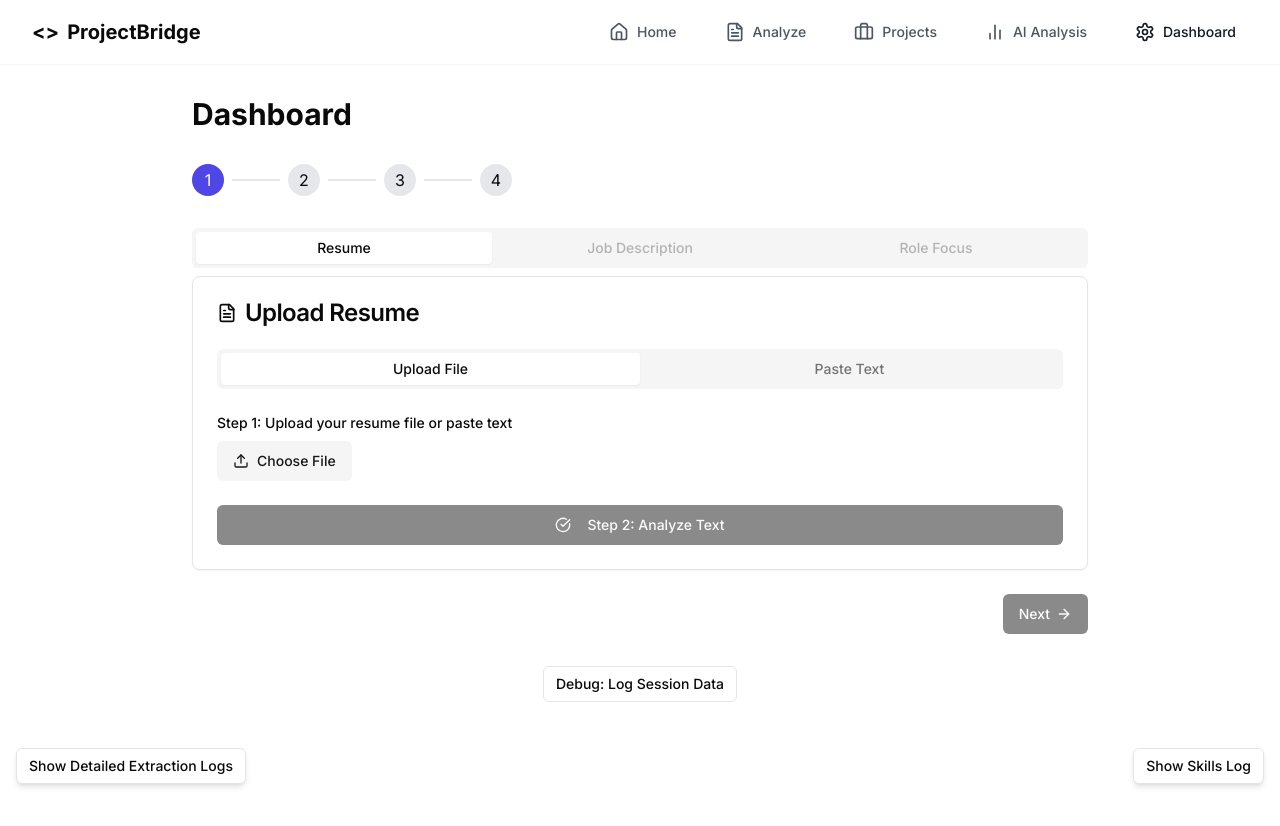
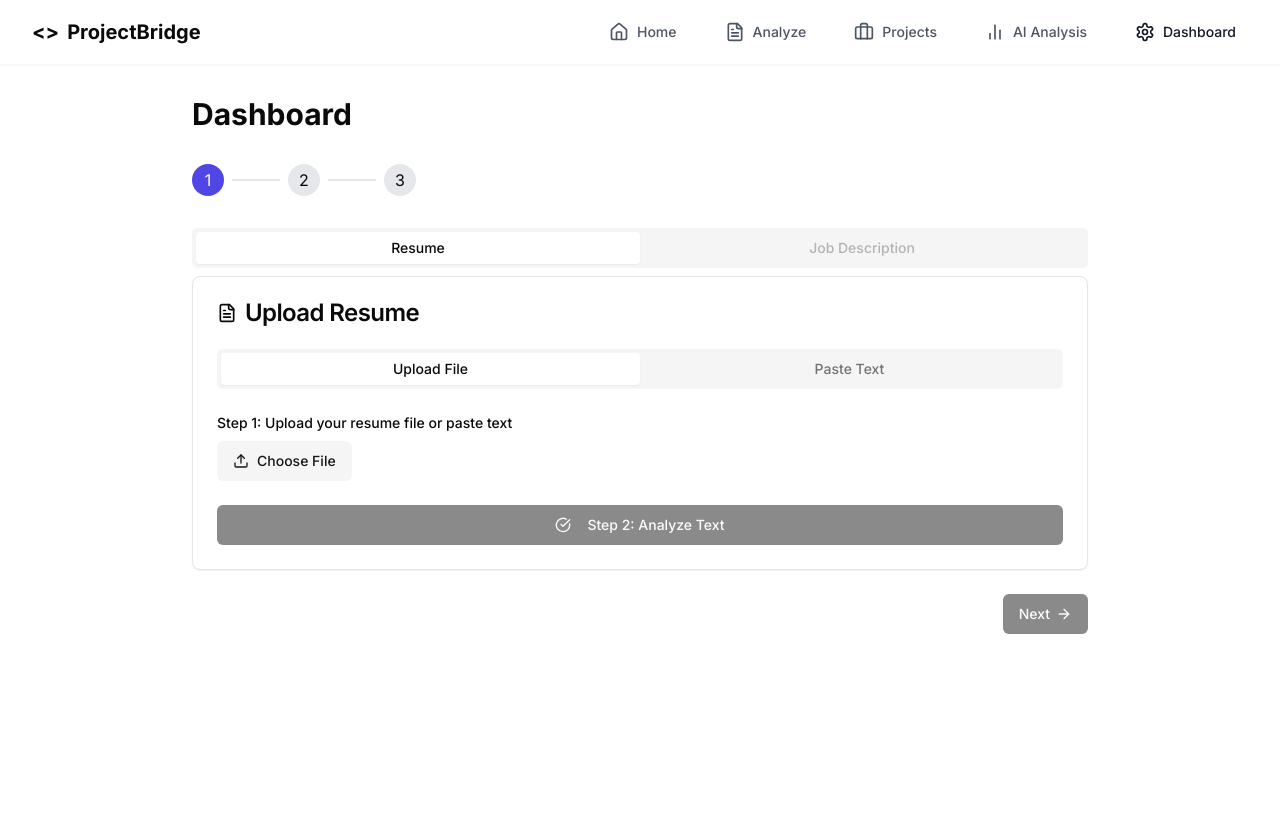
Before and after one commit to Aacgectyuoki/ProjectBridge, a Next.js app: page /dashboard in a window 1280 px wide. Shown: the top 826 px of the page. Built offline with nearby package versions, Linux system fonts and the light colour scheme.

Commit message:
leaving out unnecessary parts

```diff
--- a/app/dashboard/page.tsx
+++ b/app/dashboard/page.tsx
@@ -8,22 +8,15 @@ import { Tabs, TabsContent, TabsList, TabsTrigger } from "@/components/ui/tabs"
 import { ArrowRight } from "lucide-react"
 import { ResumeUpload } from "@/components/resume-upload"
 import { JobDescriptionInput } from "@/components/job-description-input"
-import { RoleFocusSelect } from "@/components/role-focus-select"
 import { ResumeAnalysisResults } from "@/components/resume-analysis-results"
 import { JobAnalysisResults } from "@/components/job-analysis-results"
 import { SkillsSummary } from "@/components/skills-summary"
 import type { ResumeAnalysisResult } from "@/app/actions/analyze-resume"
 import type { JobAnalysisResult } from "@/app/actions/analyze-job-description"
-import { SkillsLogViewer } from "@/components/skills-log-viewer"
-// Add the new DetailedSkillExtractionLog component to the imports
-import { DetailedSkillExtractionLog } from "@/components/detailed-skill-extraction-log"
 import { forceNewSession } from "@/utils/analysis-session-manager"
-// Import the debug function
-import { debugLogAllStoredData } from "@/utils/analysis-session-manager"
 import { toast } from "@/components/ui/use-toast"
 import { validateResume } from "@/utils/resume-validator"
 import { ResumeValidatorResults } from "@/components/resume-validator-results"
-// Add these imports at the top of the file
 import {
   synchronizeSessionData,
   recoverMissingData,
@@ -37,33 +30,27 @@ export default function Dashboard() {
   const [resumeAnalysis, setResumeAnalysis] = useState<ResumeAnalysisResult | null>(null)
   const [jobData, setJobData] = useState(null)
   const [jobAnalysis, setJobAnalysis] = useState<JobAnalysisResult | null>(null)
-  const [roleFocus, setRoleFocus] = useState("")
   const [fileSelected, setFileSelected] = useState(false)
   const [fileUploaded, setFileUploaded] = useState(false)
   const [showSkillsSummary, setShowSkillsSummary] = useState(false)
-  const [showJobSkillsLog, setShowJobSkillsLog] = useState(false)
   const [resumeText, setResumeText] = useState("")
   const [validationResults, setValidationResults] = useState<any>(null)
 
-  // Update the useEffect hook to include data recovery
   useEffect(() => {
     try {
       console.log("Dashboard mounted, initializing session")
 
-      // Create a new session when the dashboard is loaded directly
       if (window.location.pathname === "/dashboard" && !window.location.search.includes("keepSession")) {
         console.log("Creating new session")
         forceNewSession()
       }
 
-      // Try to recover any missing data and synchronize across sessions
       synchronizeSessionData()
       recoverMissingData()
 
       console.log("Session initialization complete")
     } catch (error) {
       console.error("Error during dashboard initialization:", error)
-      // Show a toast notification for the error
       toast({
         title: "Initialization Error",
         description: "There was a problem loading your session data. Please refresh the page.",
@@ -72,12 +59,10 @@ export default function Dashboard() {
     }
   }, [])
 
-  // Update the handleResumeUpload function to ensure data is properly stored
   const handleResumeUpload = (text) => {
     try {
       console.log("Resume upload handler called")
 
-      // If text is a string, it's coming directly from the text input
       const isTextOnly = typeof text === "string"
       console.log("Is text only:", isTextOnly)
 
@@ -86,21 +71,17 @@ export default function Dashboard() {
         setFileUploaded(true)
         setActiveStep(2)
 
-        // Validate the resume text
         const results = validateResume(text)
         setValidationResults(results)
 
-        // Store the validation results in session storage
         try {
           storeCompatibleAnalysisData("resumeAnalysis", results)
-          // Also store the raw text for potential reprocessing
           storeCompatibleAnalysisData("resumeText", text)
           console.log("Resume text stored successfully")
         } catch (storageError) {
           console.error("Error storing resume data:", storageError)
         }
 
-        // Log detected skills to console
         console.log("Resume Text Analysis Complete:")
         console.log("Technical Skills:", results.skills?.technical || [])
         console.log("Soft Skills:", results.skills?.soft || [])
@@ -108,14 +89,12 @@ export default function Dashboard() {
         return
       }
 
-      // Otherwise, handle as before for file uploads
       setResumeData(text)
       setFileUploaded(true)
       if (text.analysis) {
         setResumeAnalysis(text.analysis)
         setShowSkillsSummary(true)
 
-        // Ensure the analysis is stored in session storage
         try {
           storeCompatibleAnalysisData("resumeAnalysis", text.analysis)
           console.log("Resume analysis stored successfully")
@@ -123,7 +102,6 @@ export default function Dashboard() {
           console.error("Error storing resume analysis:", storageError)
         }
 
-        // Log detected skills to console
         console.log("Resume Analysis Complete:")
         console.log("Technical Skills:", text.analysis.skills?.technical || [])
         console.log("Soft Skills:", text.analysis.skills?.soft || [])
@@ -151,30 +129,19 @@ export default function Dashboard() {
     setJobData(data)
     if (data.analysis) {
       setJobAnalysis(data.analysis)
-      setShowJobSkillsLog(true) // Show skills log after job analysis
     }
     setActiveStep(3)
-    setActiveTab("focus")
   }
 
-  const handleRoleFocusSubmit = (focus) => {
-    setRoleFocus(focus)
-    // Navigate to analysis page
-  }
-
-  // Update the handleTextExtracted function to ensure data is properly stored
   const handleTextExtracted = (text: string) => {
     setResumeText(text)
     if (text.trim()) {
-      // Validate the resume text
       const results = validateResume(text)
       setValidationResults(results)
 
-      // Store both the raw text and the validation results
       storeCompatibleAnalysisData("resumeText", text)
       storeCompatibleAnalysisData("resumeAnalysis", results)
 
-      // Mark as uploaded so the next button works
       setFileUploaded(true)
 
       console.log("Text extracted and validated:", text.substring(0, 100) + "...")
@@ -210,25 +177,16 @@ export default function Dashboard() {
               >
                 3
               </div>
-              <div className={`h-0.5 w-12 ${activeStep >= 4 ? "bg-indigo-600" : "bg-gray-200"}`} />
-              <div
-                className={`flex h-8 w-8 items-center justify-center rounded-full ${activeStep >= 4 ? "bg-indigo-600 text-white" : "bg-gray-200"}`}
-              >
-                4
-              </div>
             </div>
           </div>
 
           <Tabs value={activeTab} onValueChange={setActiveTab} className="w-full">
-            <TabsList className="grid w-full grid-cols-3">
+            <TabsList className="grid w-full grid-cols-2">
               <TabsTrigger value="resume" onClick={() => setActiveTab("resume")}>
                 Resume
               </TabsTrigger>
               <TabsTrigger value="job" onClick={() => setActiveTab("job")} disabled={activeStep < 2}>
                 Job Description
-              </TabsTrigger>
-              <TabsTrigger value="focus" onClick={() => setActiveTab("focus")} disabled={activeStep < 3}>
-                Role Focus
               </TabsTrigger>
             </TabsList>
             <TabsContent value="resume">
@@ -283,43 +241,14 @@ export default function Dashboard() {
                   >
                     Back
                   </Button>
-                  <Button
-                    onClick={() => {
-                      if (jobData) {
-                        setActiveStep(3)
-                        setActiveTab("focus")
-                      }
-                    }}
-                    disabled={!jobData}
-                    className="gap-1.5"
-                  >
-                    Next
-                    <ArrowRight className="h-4 w-4" />
-                  </Button>
+                  <Link href="/analyze">
+                    <Button disabled={!jobData} className="gap-1.5">
+                      Analyze
+                      <ArrowRight className="h-4 w-4" />
+                    </Button>
+                  </Link>
                 </CardFooter>
               </Card>
-
-              {jobAnalysis && (
-                <div className="mt-4 flex justify-end">
-                  <Button variant="outline" size="sm" onClick={() => setShowJobSkillsLog(!showJobSkillsLog)}>
-                    {showJobSkillsLog ? "Hide Skills Log" : "Show Skills Log"}
-                  </Button>
-                </div>
-              )}
-
-              {showJobSkillsLog && jobAnalysis && (
-                <div className="mt-4">
-                  <Card>
-                    <CardHeader>
-                      <CardTitle>Job Skills Log</CardTitle>
-                      <CardDescription>Skills extracted from the job description</CardDescription>
-                    </CardHeader>
-                    <CardContent>
-                      <SkillsLogViewer inline={true} />
-                    </CardContent>
-                  </Card>
-                </div>
-              )}
 
               {jobAnalysis && (
                 <div className="mt-8">
@@ -327,54 +256,7 @@ export default function Dashboard() {
                 </div>
               )}
             </TabsContent>
-            <TabsContent value="focus">
-              <Card>
-                <CardHeader>
-                  <CardTitle>Select Role Focus (Optional)</CardTitle>
-                  <CardDescription>
-                    Specify which aspect of the role you want to focus on for more targeted project suggestions.
-                  </CardDescription>
-                </CardHeader>
-                <CardContent>
-                  <RoleFocusSelect onSubmit={handleRoleFocusSubmit} />
-                </CardContent>
-                <CardFooter className="flex justify-between">
-                  <Button
-                    variant="outline"
-                    onClick={() => {
-                      setActiveStep(2)
-                      setActiveTab("job")
-                    }}
-                  >
-                    Back
-                  </Button>
-                  <Link href="/analyze">
-                    <Button className="gap-1.5">
-                      Analyze
-                      <ArrowRight className="h-4 w-4" />
-                    </Button>
-                  </Link>
-                </CardFooter>
-              </Card>
-            </TabsContent>
           </Tabs>
-        </div>
-        <SkillsLogViewer />
-        <DetailedSkillExtractionLog />
-        <div className="mt-8 text-center">
-          <Button
-            variant="outline"
-            size="sm"
-            onClick={() => {
-              debugLogAllStoredData()
-              toast({
-                title: "Debug Info",
-                description: "Session data logged to console",
-              })
-            }}
-          >
-            Debug: Log Session Data
-          </Button>
         </div>
       </main>
     </div>
```
Also changed, not shown: 2 other files (tests, documents, lock files or other folders).
